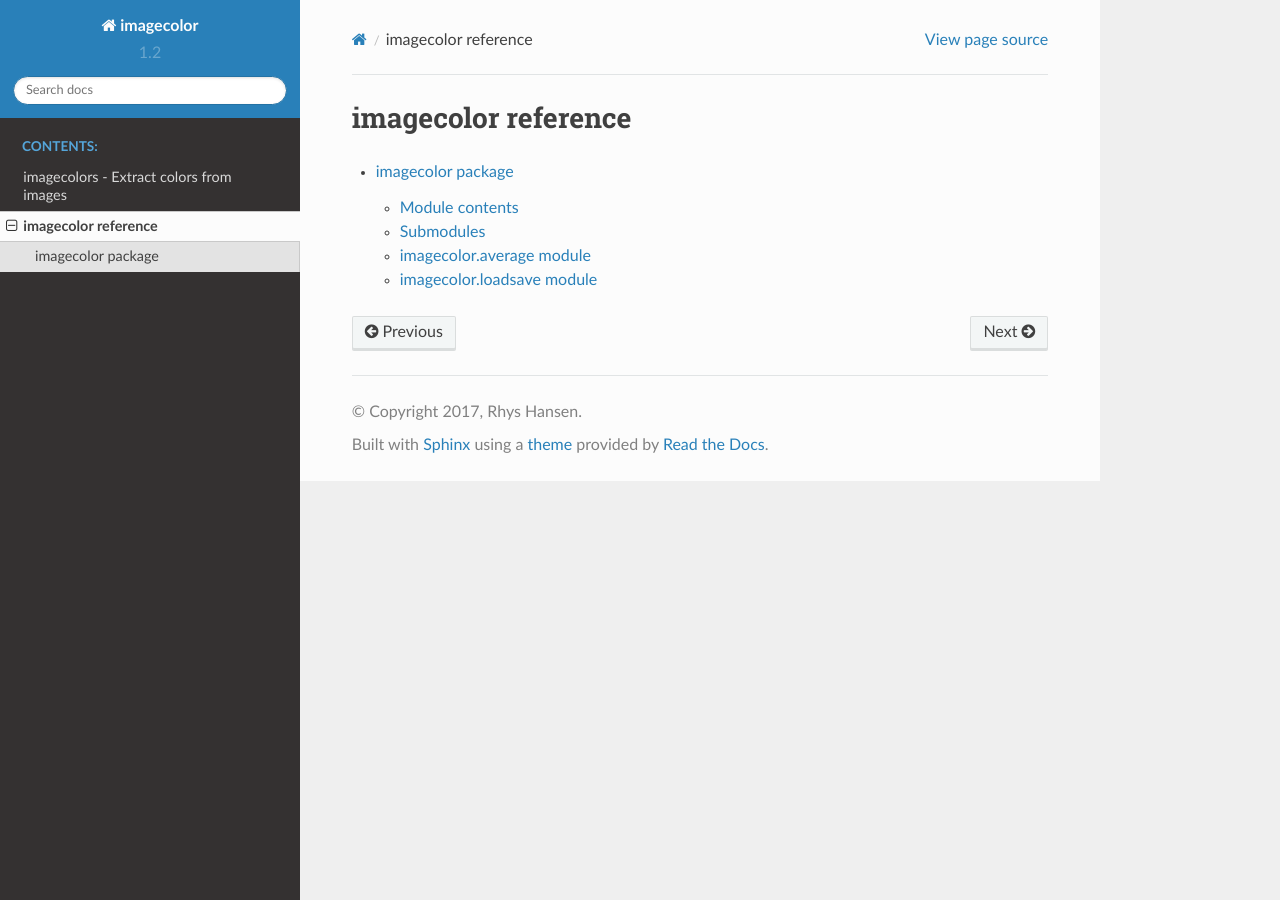
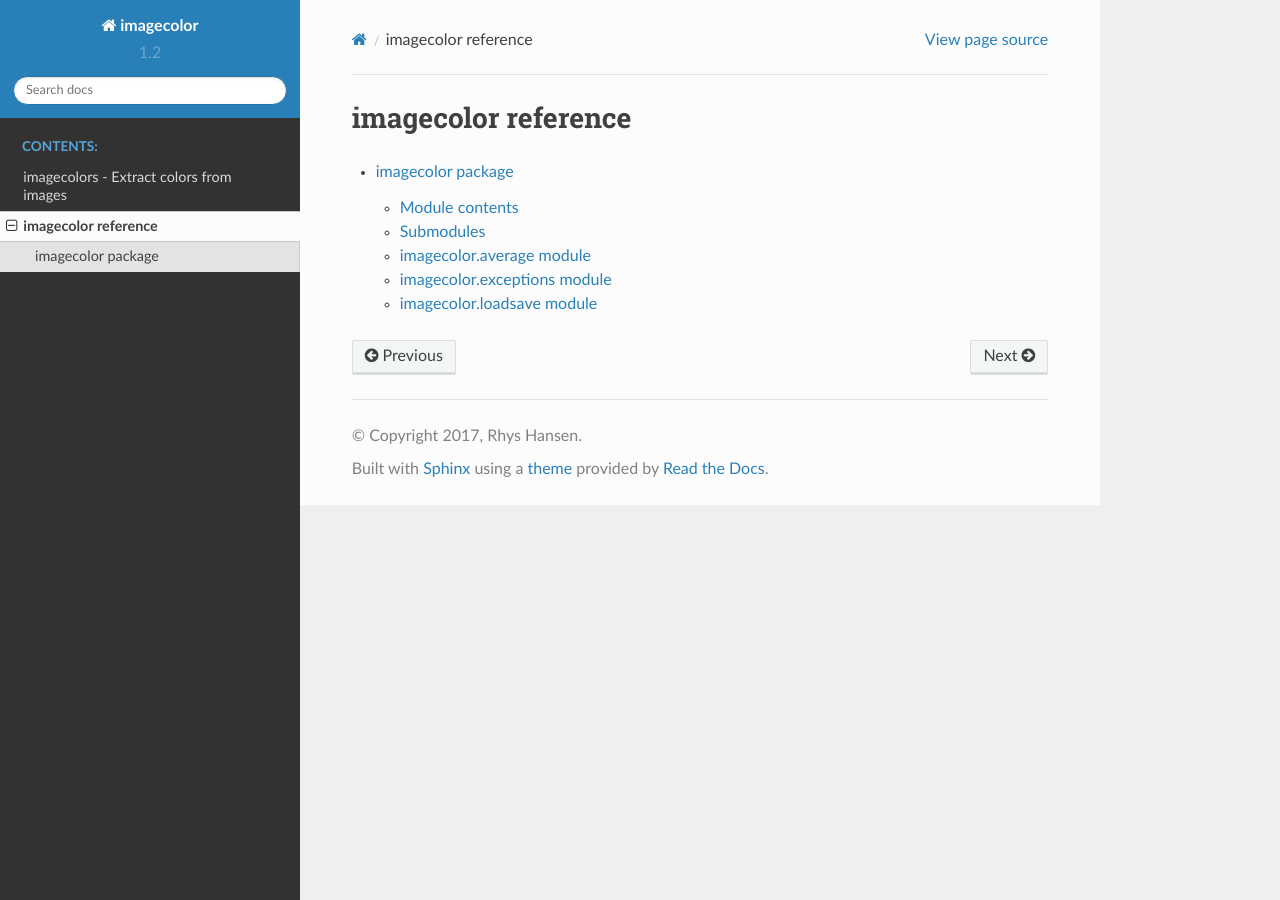
Before and after one commit to Tathorack/imagecolor, a Sphinx documentation site: the page built from docs/source/modules.rst, in a window 1280 px wide. Built offline with Sphinx 7.4.7 and the Read the Docs theme 2.0.0, drawn with Linux system fonts in a browser that asks for light colours.

Commit message:
Add exceptions to docs

```diff
--- a/docs/source/imagecolor.rst
+++ b/docs/source/imagecolor.rst
@@ -20,6 +20,14 @@ imagecolor\.average module
     :undoc-members:
     :show-inheritance:
 
+imagecolor\.exceptions module
+-----------------------------
+
+.. automodule:: imagecolor.exceptions
+    :members:
+    :undoc-members:
+    :show-inheritance:
+
 imagecolor\.loadsave module
 ---------------------------
 
```
